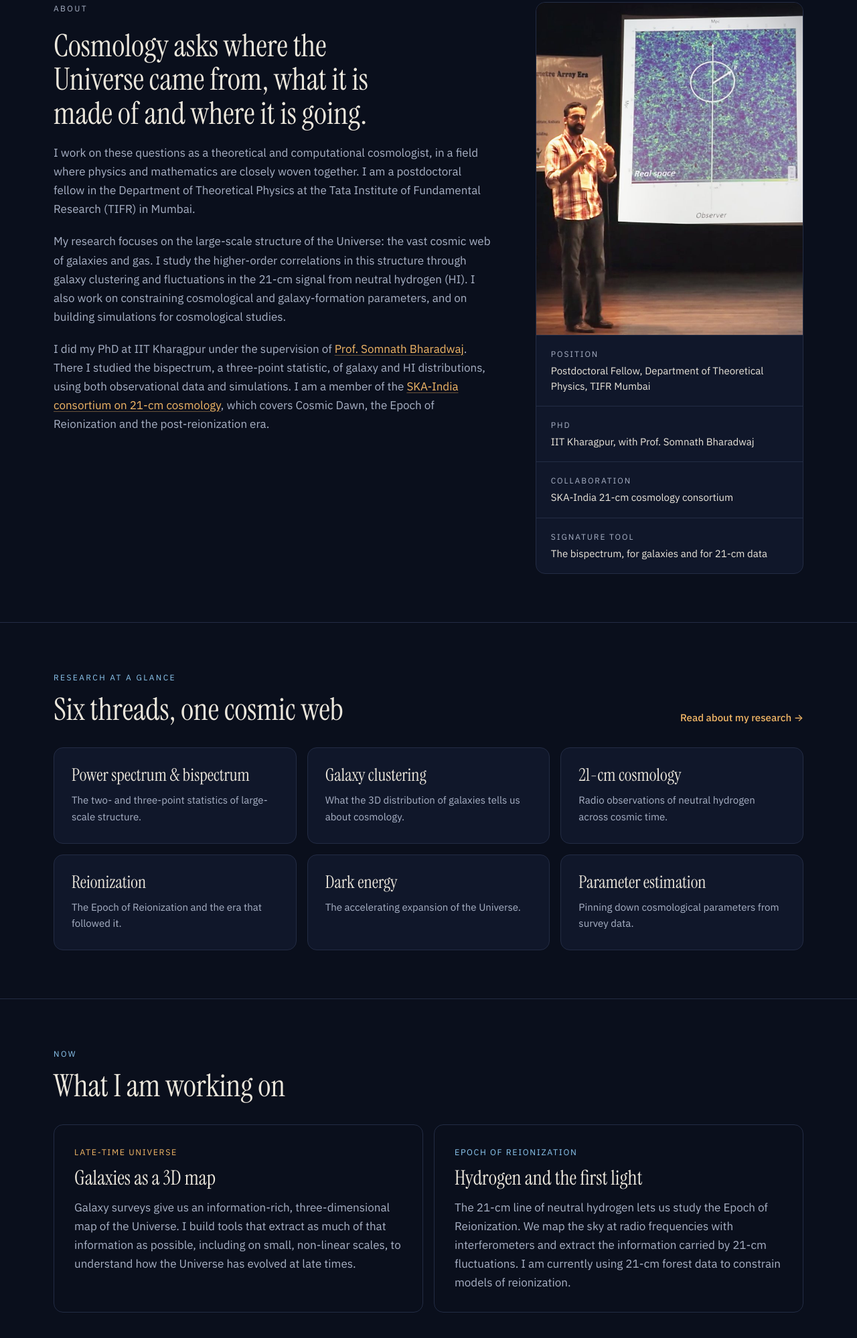
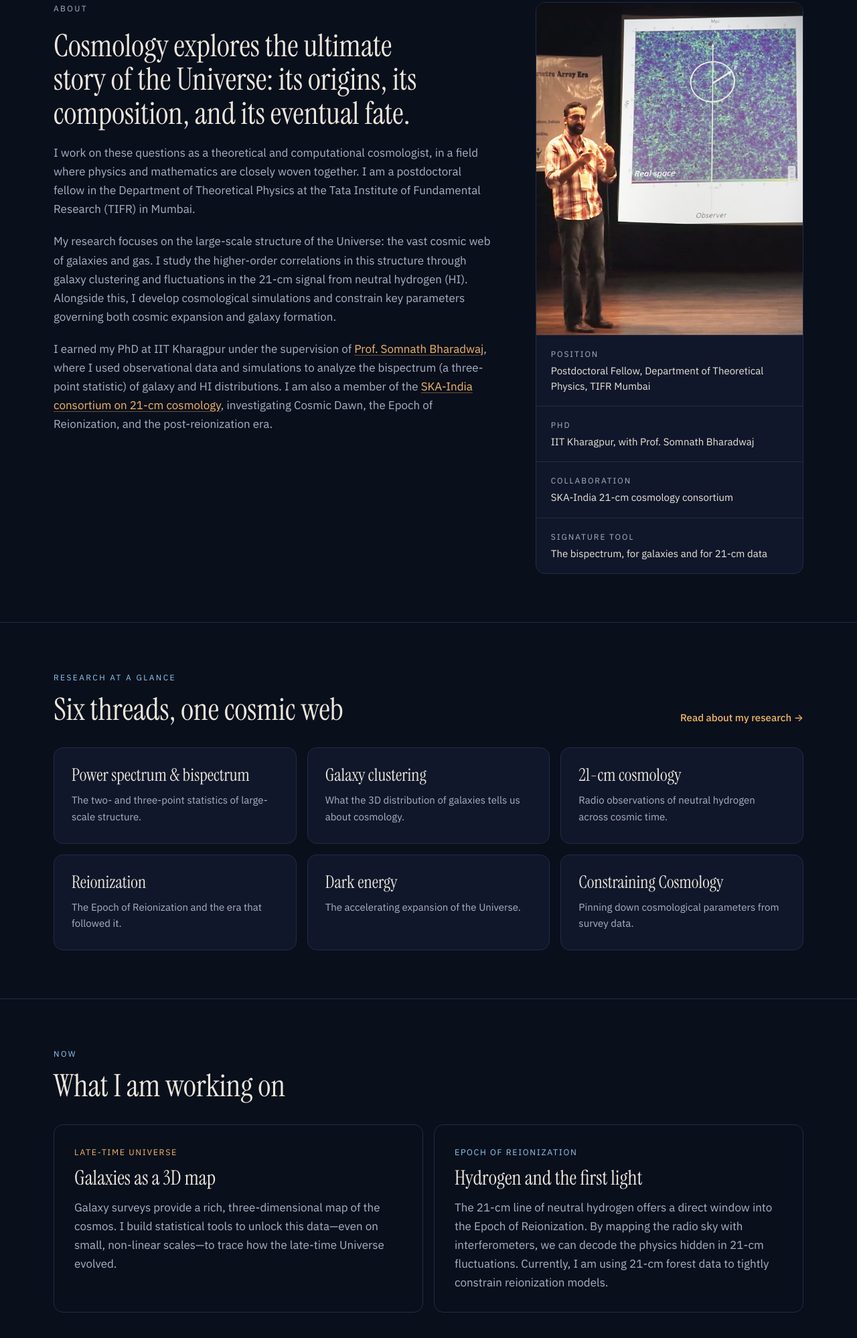
Before and after one commit to sukhdeepsinghgill/sukhdeepsinghgill.github.io, a plain HTML site: page index.html in a window 1280 px wide. Shown: the part 772-2770 px from the top of the page at 67% size. Drawn offline with Linux system fonts and the light colour scheme; a web font is replaced by a local one.

Commit message:
Revise text for clarity and precision in index.html

```diff
--- a/index.html
+++ b/index.html
@@ -72,10 +72,10 @@
 <div class="wrap split reveal">
 <div class="main prose">
 <p class="eyebrow">About</p>
-<h2 id="about-h" class="h2">Cosmology asks where the Universe came from, what it is made of and where it is going.</h2>
+<h2 id="about-h" class="h2">Cosmology explores the ultimate story of the Universe: its origins, its composition, and its eventual fate.</h2>
 <p>I work on these questions as a theoretical and computational cosmologist, in a field where physics and mathematics are closely woven together. I am a postdoctoral fellow in the Department of Theoretical Physics at the Tata Institute of Fundamental Research (TIFR) in Mumbai.</p>
-<p>My research focuses on the large-scale structure of the Universe: the vast cosmic web of galaxies and gas. I study the higher-order correlations in this structure through galaxy clustering and fluctuations in the 21-cm signal from neutral hydrogen (HI). I also work on constraining cosmological and galaxy-formation parameters, and on building simulations for cosmological studies.</p>
-<p>I did my PhD at IIT Kharagpur under the supervision of <a href="https://sites.google.com/view/somnathbharadwaj/home">Prof. Somnath Bharadwaj</a>. There I studied the bispectrum, a three-point statistic, of galaxy and HI distributions, using both observational data and simulations. I am a member of the <a href="https://sites.google.com/view/eor21cm-india/home">SKA-India consortium on 21-cm cosmology</a>, which covers Cosmic Dawn, the Epoch of Reionization and the post-reionization era.</p>
+<p>My research focuses on the large-scale structure of the Universe: the vast cosmic web of galaxies and gas. I study the higher-order correlations in this structure through galaxy clustering and fluctuations in the 21-cm signal from neutral hydrogen (HI). Alongside this, I develop cosmological simulations and constrain key parameters governing both cosmic expansion and galaxy formation.</p>
+<p>I earned my PhD at IIT Kharagpur under the supervision of <a href="https://sites.google.com/view/somnathbharadwaj/home">Prof. Somnath Bharadwaj</a>, where I used observational data and simulations to analyze the bispectrum (a three-point statistic) of galaxy and HI distributions. I am also a member of the <a href="https://sites.google.com/view/eor21cm-india/home">SKA-India consortium on 21-cm cosmology</a>, investigating Cosmic Dawn, the Epoch of Reionization, and the post-reionization era.</p>
 </div>
 <aside class="side facts" style="flex-basis: 400px" aria-label="At a glance">
 <div class="portrait"><img src="images/portrait.jpg" width="720" height="900" alt="Sukhdeep Singh Gill giving a talk on stage, beside a projected map of a simulated cosmological field with an observer line of sight." onerror="this.parentElement.remove()"></div>
@@ -104,7 +104,7 @@
 <a class="card card-link" href="research.html#window"><span class="card-title">21-cm cosmology</span><span class="small muted">Radio observations of neutral hydrogen across cosmic time.</span></a>
 <a class="card card-link" href="research.html#window"><span class="card-title">Reionization</span><span class="small muted">The Epoch of Reionization and the era that followed it.</span></a>
 <a class="card card-link" href="research.html#idea"><span class="card-title">Dark energy</span><span class="small muted">The accelerating expansion of the Universe.</span></a>
-<a class="card card-link" href="research.html#now"><span class="card-title">Parameter estimation</span><span class="small muted">Pinning down cosmological parameters from survey data.</span></a>
+<a class="card card-link" href="research.html#now"><span class="card-title">Constraining Cosmology</span><span class="small muted">Pinning down cosmological parameters from survey data.</span></a>
 </div>
 </div>
 </section>
@@ -121,12 +121,12 @@
 <article class="card plain">
 <p class="tag amber">Late-time Universe</p>
 <h3 class="h3">Galaxies as a 3D map</h3>
-<p class="muted">Galaxy surveys give us an information-rich, three-dimensional map of the Universe. I build tools that extract as much of that information as possible, including on small, non-linear scales, to understand how the Universe has evolved at late times.</p>
+<p class="muted">Galaxy surveys provide a rich, three-dimensional map of the cosmos. I build statistical tools to unlock this data—even on small, non-linear scales—to trace how the late-time Universe evolved.</p>
 </article>
 <article class="card plain">
 <p class="tag blue">Epoch of Reionization</p>
 <h3 class="h3">Hydrogen and the first light</h3>
-<p class="muted">The 21-cm line of neutral hydrogen lets us study the Epoch of Reionization. We map the sky at radio frequencies with interferometers and extract the information carried by 21-cm fluctuations. I am currently using 21-cm forest data to constrain models of reionization.</p>
+<p class="muted">The 21-cm line of neutral hydrogen offers a direct window into the Epoch of Reionization. By mapping the radio sky with interferometers, we can decode the physics hidden in 21-cm fluctuations. Currently, I am using 21-cm forest data to tightly constrain reionization models.</p>
 </article>
 </div>
 </div>
@@ -137,7 +137,7 @@
 <div class="section-head">
 <div class="stack">
 <p class="eyebrow">Open source</p>
-<h2 id="code-h" class="h2">Estimators anyone can use</h2>
+<h2 id="code-h" class="h2">Public tools for higher-order statistics</h2>
 </div>
 <a class="more" href="code.html">See all code <span class="arrow" aria-hidden="true">→</span></a>
 </div>
```
